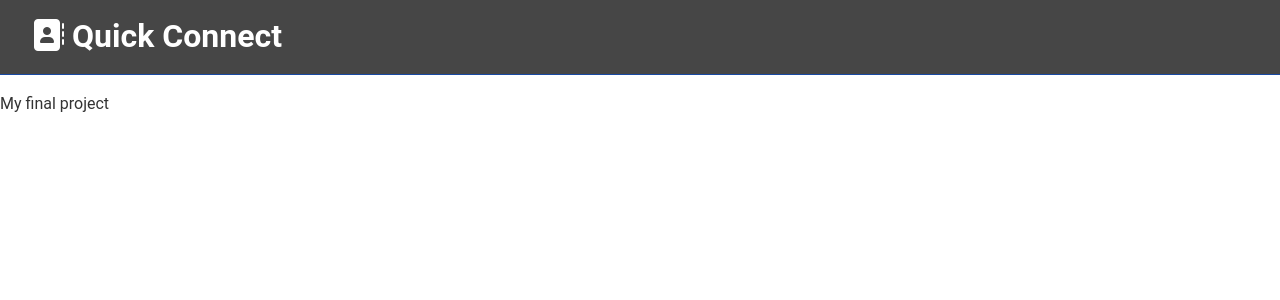
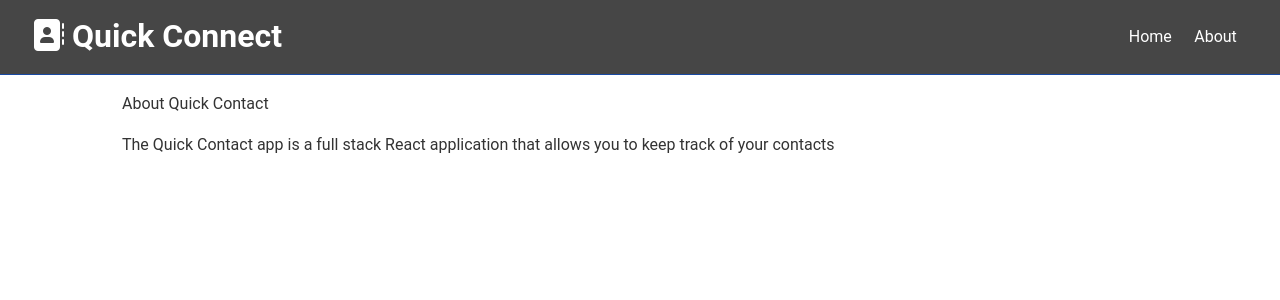
Before and after one commit to abrown2012/contacts-frontend, a React (Create React App) app: page /about in a window 1280 px wide. Shown: the top 300 px of the page. Built offline with nearby package versions, Linux system fonts and the light colour scheme.

Commit message:
adds basic homepage and about page

```diff
--- a/src/App.js
+++ b/src/App.js
@@ -1,13 +1,22 @@
 import React from 'react';
 import Navbar from './components/layout/Navbar';
+import { BrowserRouter as Router, Route, Switch } from 'react-router-dom';
 import './App.css';
+import Home from './components/pages/Home'
+import About from './components/pages/About'
 
 function App() {
   return (
-    <div className="App">
+    <Router>
       <Navbar />
-      My final project
-    </div>
+      <div className='container'>
+        <Switch>
+          <Route exact path='/' component={Home}/>
+          <Route exact path='/about' component={About}/>
+        </Switch>
+      </div>
+
+    </Router>
   );
 }
 
--- a/src/components/layout/Navbar.js
+++ b/src/components/layout/Navbar.js
@@ -1,5 +1,6 @@
 import React from 'react'
 import PropTypes from 'prop-types'
+import {Link} from 'react-router-dom'
 
 const Navbar = ({title, icon}) => {
     return (
@@ -7,7 +8,14 @@ const Navbar = ({title, icon}) => {
             <h1>
                 <i className={icon}></i> {title}
             </h1>
-
+            <ul>
+                <li>
+                    <Link to='/'>Home</Link>
+                </li>
+                <li>
+                    <Link to='/about'>About</Link>
+                </li>
+            </ul>
         </div>
     )
 }
--- /dev/null
+++ b/src/components/pages/About.js
@@ -0,0 +1,14 @@
+import React from 'react'
+
+const About = () => {
+    return (
+        <div>
+            <hi>About Quick Contact</hi>
+            <p className="my-1">
+                The Quick Contact app is a full stack React application that allows you to keep track of your contacts
+            </p>
+        </div>
+    )
+}
+
+export default About
--- /dev/null
+++ b/src/components/pages/Home.js
@@ -0,0 +1,11 @@
+import React from 'react'
+
+const Home = () => {
+    return (
+        <div>
+            <hi>HOME</hi>
+        </div>
+    )
+}
+
+export default Home
```
